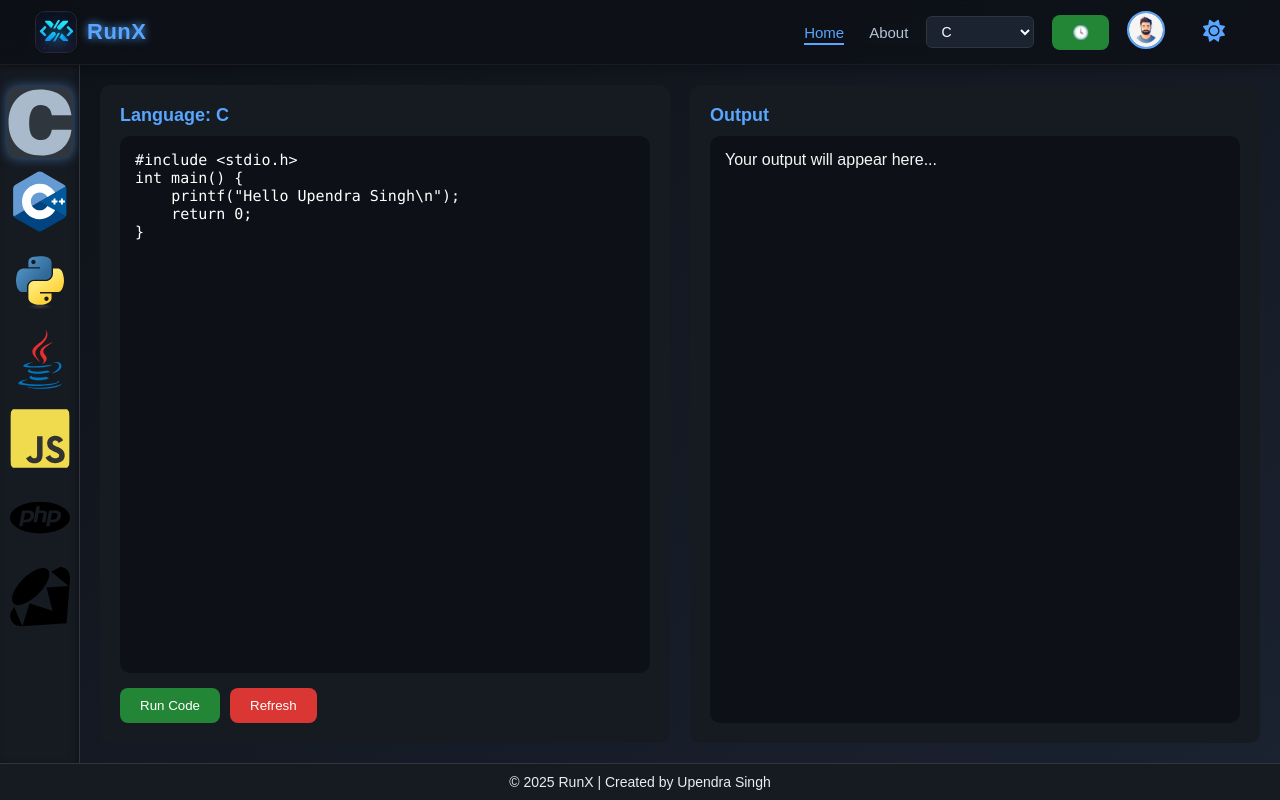
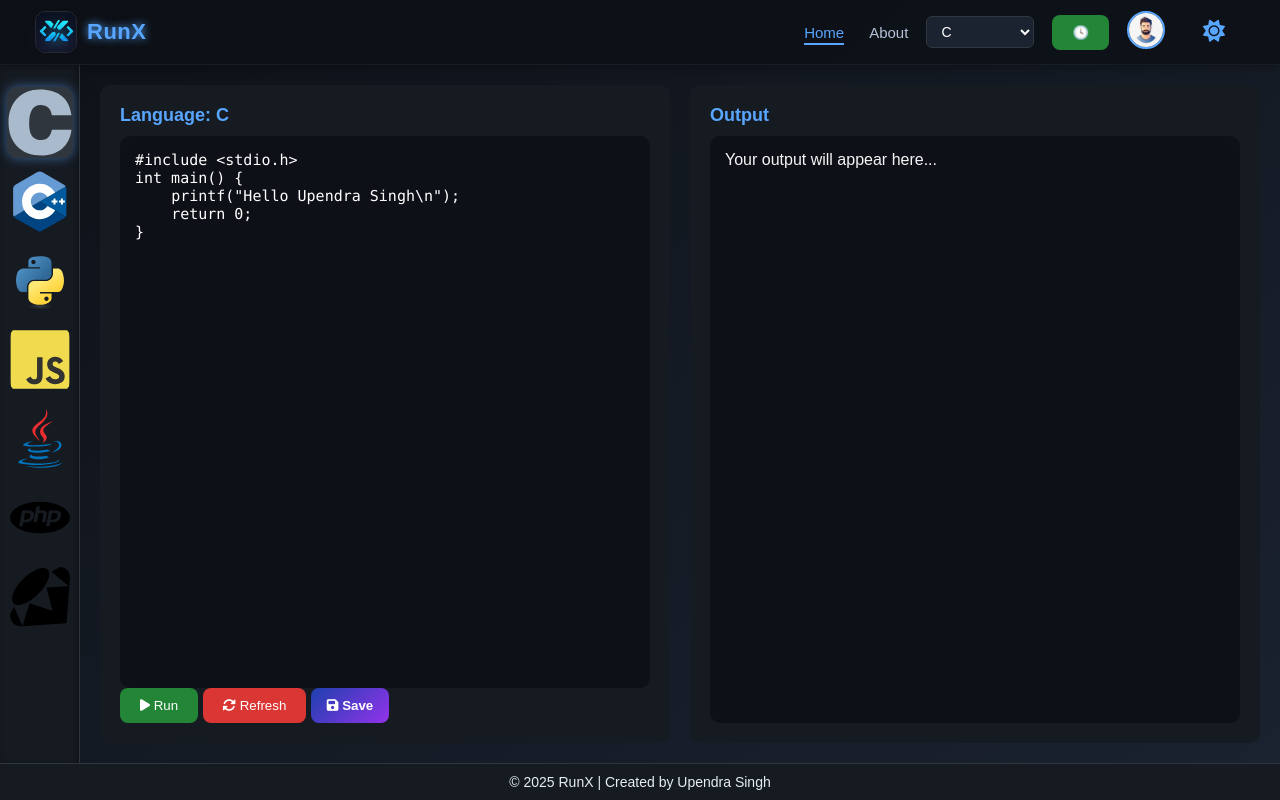
Before and after one commit to Upendra2313845/RunX, a website: page index.html in a window 1280 px wide. Drawn offline with Linux system fonts and the light colour scheme; sample sign-in values are in the browser's storage.

Commit message:
Updated index.html (Java reorder), script.js (disable Java), and style improvements

```diff
--- a/index.html
+++ b/index.html
@@ -79,8 +79,8 @@
     <li data-lang="c"><img src="assets/icons/c.svg" alt="C" title="C"></li>
     <li data-lang="cpp"><img src="assets/icons/cpp.svg" alt="C++" title="C++"></li>
     <li data-lang="python"><img src="assets/icons/python.svg" alt="Python" title="Python"></li>
+    <li data-lang="js"><img src="assets/icons/javascript.svg" alt="JavaScript" title="JavaScript"></li>
     <li data-lang="java"><img src="assets/icons/java.svg" alt="Java" title="Java"></li>
-    <li data-lang="js"><img src="assets/icons/javascript.svg" alt="JavaScript" title="JavaScript"></li>
     <li data-lang="php"><img src="assets/icons/php.svg" alt="PHP" title="PHP"></li>
     <li data-lang="ruby"><img src="assets/icons/ruby.svg" alt="Ruby" title="Ruby"></li>
 
@@ -94,10 +94,11 @@
         <h2 id="lang-title">Language: C</h2>
         <textarea id="codeArea" placeholder="Write your code here..."></textarea>
 
-        <div class="button-group">
-          <button id="runBtn">Run Code</button>
-          <button id="refreshBtn">Refresh</button>
-        </div>
+       <div class="buttons">
+         <button id="runBtn"><i class="fas fa-play"></i> Run</button>
+         <button id="refreshBtn"><i class="fas fa-rotate"></i> Refresh</button>
+         <button id="saveBtn"><i class="fas fa-save"></i> Save</button>
+       </div>
       </div>
 
       <div class="output-section">
--- a/script.js
+++ b/script.js
@@ -346,11 +346,10 @@ if (runBtn)
       return;
     }
 
-    // 🚫 Block PHP & Ruby for hosted version
-    if (currentLang === "php" || currentLang === "ruby") {
-      outputBox.textContent = "❌ PHP and Ruby are not supported in hosted version.";
-      return;
-    }
+   if (currentLang === "php" || currentLang === "ruby" || currentLang === "java") {
+  outputBox.textContent = "❌ Java is not supported in hosted version (Render environment).";
+  return;
+}
 
     const preview = code.split("\n")[0].slice(0, 40) || "(no title)";
     runHistory.unshift({
--- a/style.css
+++ b/style.css
@@ -471,3 +471,22 @@ body.light footer {
 body.fade-transition {
   transition: all 0.6s ease-in-out;
 }
+
+
+
+
+#saveBtn {
+  background: linear-gradient(135deg, #1e40af, #9333ea);
+  color: #fff;
+  border: none;
+  padding: 10px 16px;
+  border-radius: 8px;
+  cursor: pointer;
+  transition: 0.3s ease;
+  font-weight: 600;
+}
+
+#saveBtn:hover {
+  transform: scale(1.05);
+  background: linear-gradient(135deg, #2563eb, #7c3aed);
+}
```
Also changed, not shown: 2 other files.
